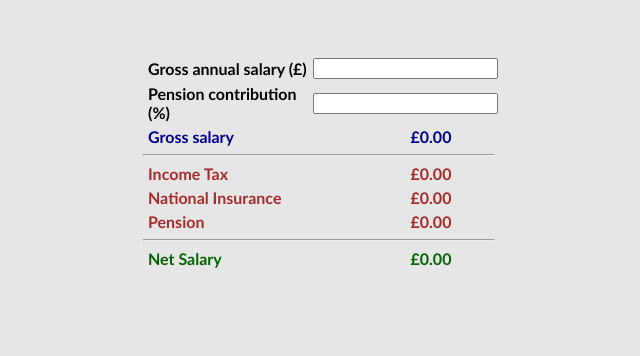
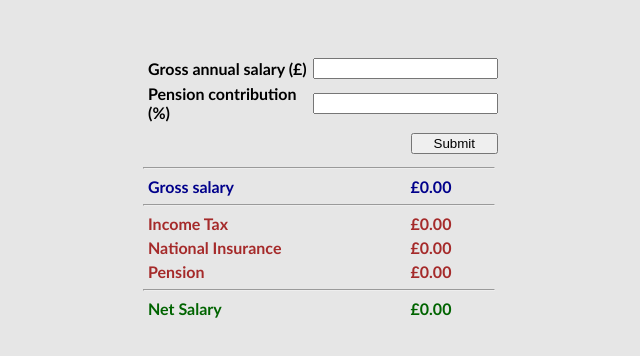
Before and after one commit to r-gilchrist/salary-calc-fullstack, a website with bundled scripts: page frontend/home.html in a window 1280 px wide. Shown: the whole page, without its empty margins (255-895 px from the left). Built offline with nearby package versions, Linux system fonts and the light colour scheme; no server answers.

Commit message:
add submit button - event listener will be on button click

```diff
--- a/frontend/home.html
+++ b/frontend/home.html
@@ -16,6 +16,11 @@
       <p class="input-text">Pension contribution (%)</p>
       <input class="input-value" type="text" id="pension-input" />
     </div>
+    <div class="input-field">
+      <p></p>
+      <button id="update-salary">Submit</button>
+    </div>
+    <hr>
     <div class="output-blue">
       <p class="output-text">Gross salary</p>
       <p class="output-value" id="gross-output">£0.00</p>
```
